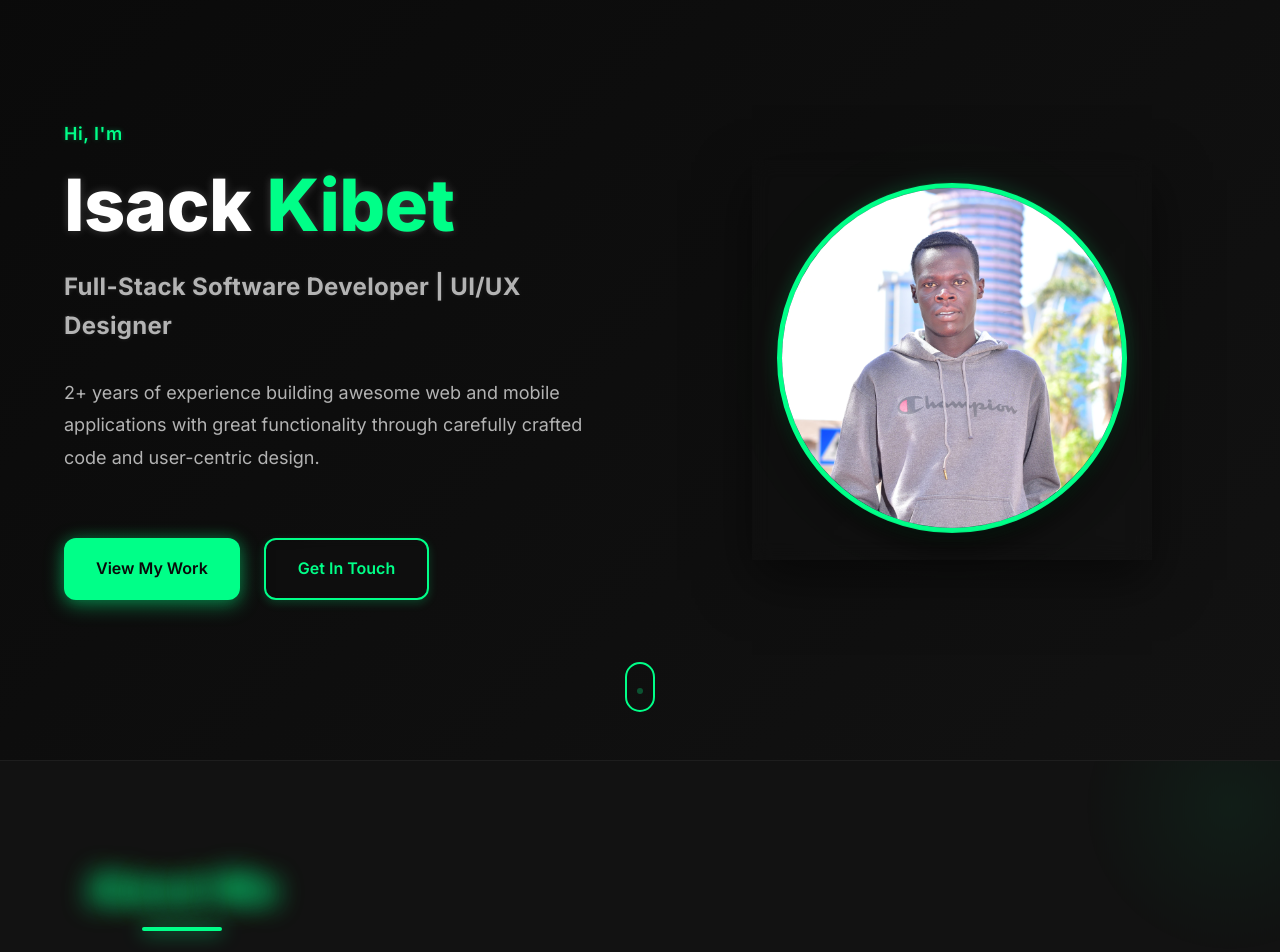
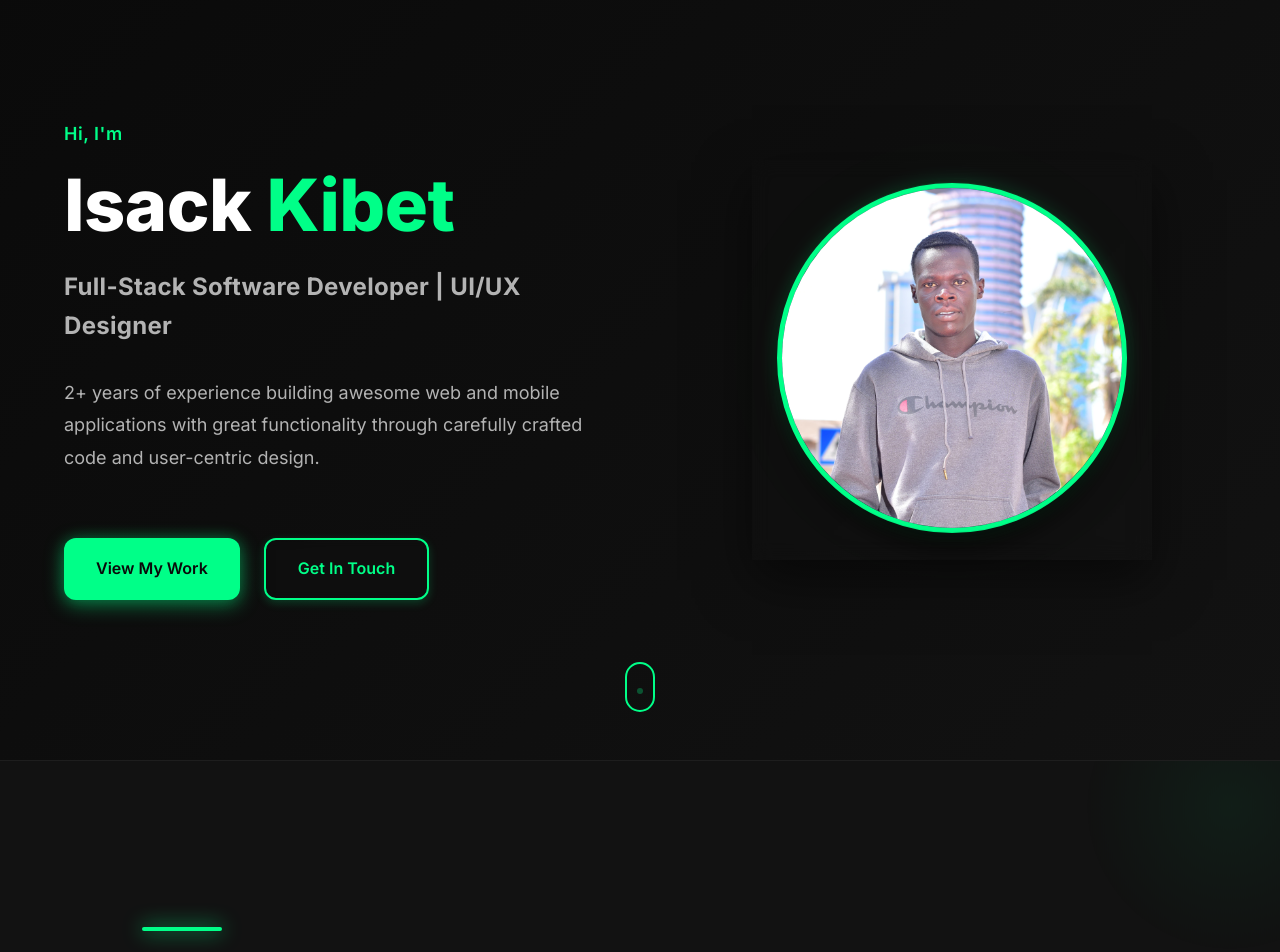
Before and after one commit to isackkibet/isack-profile, a React (Vite) app in the folder portfolio-frontend/: page / in a window 1280 px wide. Shown: the part 120-1072 px from the top of the page. Built offline with nearby package versions, Linux system fonts and the light colour scheme; no server answers.

Commit message:
Remove glowing colors from titles for clearer visibility

```diff
--- a/portfolio-frontend/src/components/sections/About.css
+++ b/portfolio-frontend/src/components/sections/About.css
@@ -43,8 +43,6 @@
   position: relative;
   color: var(--color-text-primary);
   letter-spacing: -0.5px;
-  text-shadow: 0 0 15px rgba(0, 255, 136, 0.4);
-  animation: titleGlow 2s ease-in-out infinite alternate;
   -webkit-font-smoothing: antialiased;
   -moz-osx-font-smoothing: grayscale;
   text-rendering: optimizeLegibility;
@@ -94,7 +92,6 @@
   color: var(--color-accent);
   margin-bottom: var(--spacing-md);
   font-weight: 700;
-  text-shadow: 0 0 5px rgba(0, 255, 136, 0.3);
   -webkit-font-smoothing: antialiased;
   -moz-osx-font-smoothing: grayscale;
   text-rendering: optimizeLegibility;
--- a/portfolio-frontend/src/components/sections/Contact.css
+++ b/portfolio-frontend/src/components/sections/Contact.css
@@ -39,8 +39,6 @@
   position: relative;
   color: var(--color-text-primary);
   letter-spacing: -0.5px;
-  text-shadow: 0 0 15px rgba(0, 255, 136, 0.4);
-  animation: titleGlow 2s ease-in-out infinite alternate;
   -webkit-font-smoothing: antialiased;
   -moz-osx-font-smoothing: grayscale;
   text-rendering: optimizeLegibility;
@@ -82,7 +80,6 @@
   text-rendering: optimizeLegibility;
   letter-spacing: -0.3px;
   font-weight: 700;
-  text-shadow: 0 0 5px rgba(0, 255, 136, 0.3);
   position: relative;
   display: inline-block;
 }
@@ -189,7 +186,6 @@
   text-rendering: optimizeLegibility;
   font-feature-settings: "kern" 1;
   font-weight: 600;
-  text-shadow: 0 0 3px rgba(255, 255, 255, 0.1);
 }
 
 .social-icons {
--- a/portfolio-frontend/src/components/sections/FeaturedProjects.css
+++ b/portfolio-frontend/src/components/sections/FeaturedProjects.css
@@ -71,8 +71,6 @@
   position: relative;
   color: var(--color-text-primary);
   letter-spacing: -0.5px;
-  text-shadow: 0 0 15px rgba(0, 255, 136, 0.4);
-  animation: titleGlow 2s ease-in-out infinite alternate;
   -webkit-font-smoothing: antialiased;
   -moz-osx-font-smoothing: grayscale;
   text-rendering: optimizeLegibility;
--- a/portfolio-frontend/src/components/sections/Hero.css
+++ b/portfolio-frontend/src/components/sections/Hero.css
@@ -28,7 +28,6 @@
   margin-bottom: var(--spacing-sm);
   font-weight: 600;
   letter-spacing: 0.5px;
-  text-shadow: 0 0 5px rgba(0, 255, 136, 0.3);
   -webkit-font-smoothing: antialiased;
   -moz-osx-font-smoothing: grayscale;
 }
@@ -38,7 +37,6 @@
   font-weight: 800;
   margin-bottom: var(--spacing-md);
   line-height: 1.1;
-  text-shadow: 0 0 10px rgba(255, 255, 255, 0.2);
   -webkit-font-smoothing: antialiased;
   -moz-osx-font-smoothing: grayscale;
   letter-spacing: -0.5px;
@@ -49,7 +47,6 @@
   color: var(--color-text-secondary);
   font-weight: 700;
   margin-bottom: var(--spacing-lg);
-  text-shadow: 0 0 5px rgba(255, 255, 255, 0.1);
   -webkit-font-smoothing: antialiased;
   -moz-osx-font-smoothing: grayscale;
   letter-spacing: 0.3px;
--- a/portfolio-frontend/src/components/sections/Skills.css
+++ b/portfolio-frontend/src/components/sections/Skills.css
@@ -14,7 +14,6 @@
   margin-bottom: var(--spacing-3xl);
   font-weight: 800;
   position: relative;
-  text-shadow: 0 0 10px rgba(255, 255, 255, 0.2);
   -webkit-font-smoothing: antialiased;
   -moz-osx-font-smoothing: grayscale;
   letter-spacing: -0.5px;
@@ -47,7 +46,6 @@
   color: var(--color-accent);
   margin-bottom: var(--spacing-lg);
   font-weight: 700;
-  text-shadow: 0 0 5px rgba(0, 255, 136, 0.3);
   -webkit-font-smoothing: antialiased;
   -moz-osx-font-smoothing: grayscale;
   letter-spacing: -0.3px;
--- a/portfolio-frontend/src/pages/Projects.css
+++ b/portfolio-frontend/src/pages/Projects.css
@@ -88,8 +88,6 @@
   font-size: var(--font-size-5xl);
   font-weight: 800;
   margin-bottom: var(--spacing-md);
-  text-shadow: 0 0 15px rgba(0, 255, 136, 0.4);
-  animation: titleGlow 2s ease-in-out infinite alternate;
   position: relative;
   z-index: 1;
   -webkit-font-smoothing: antialiased;
@@ -115,7 +113,6 @@
   text-rendering: optimizeLegibility;
   letter-spacing: 0.3px;
   font-feature-settings: "kern" 1;
-  text-shadow: 0 0 5px rgba(255, 255, 255, 0.1);
   max-width: 600px;
   margin: 0 auto var(--spacing-lg);
   line-height: 1.6;
```
